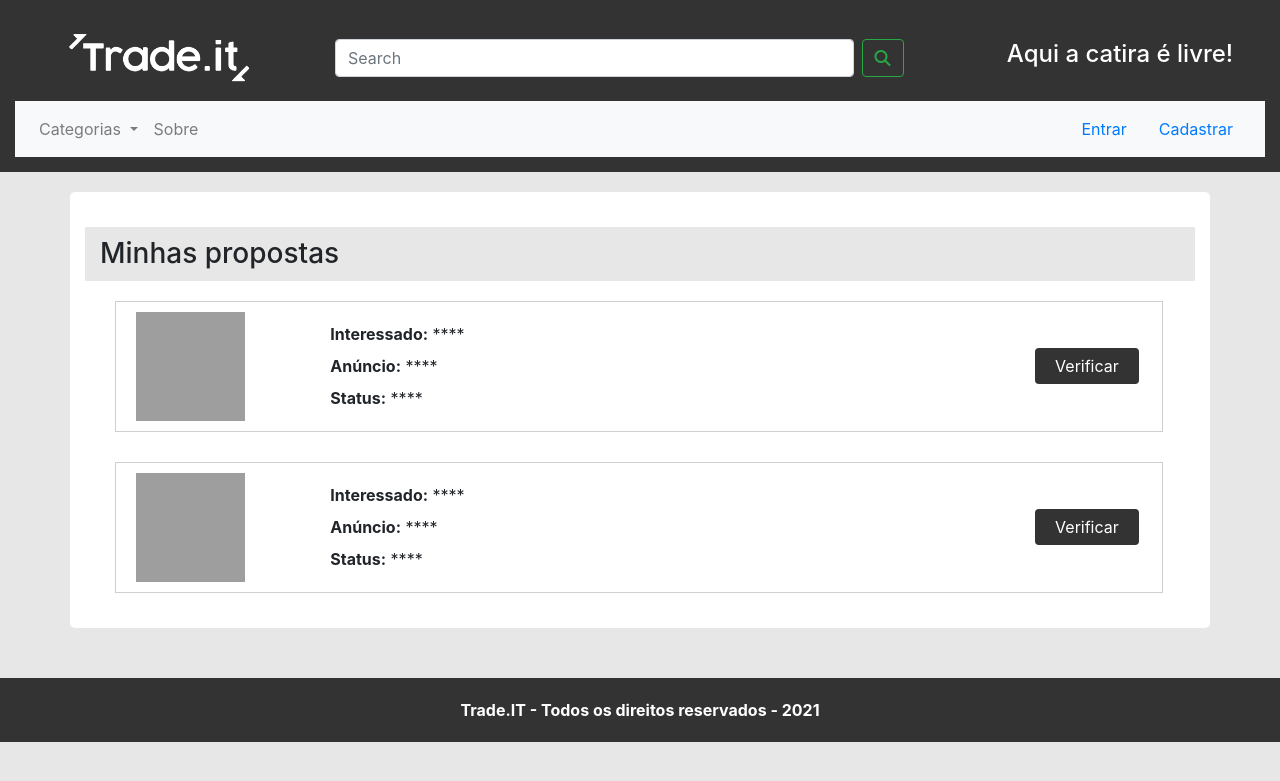
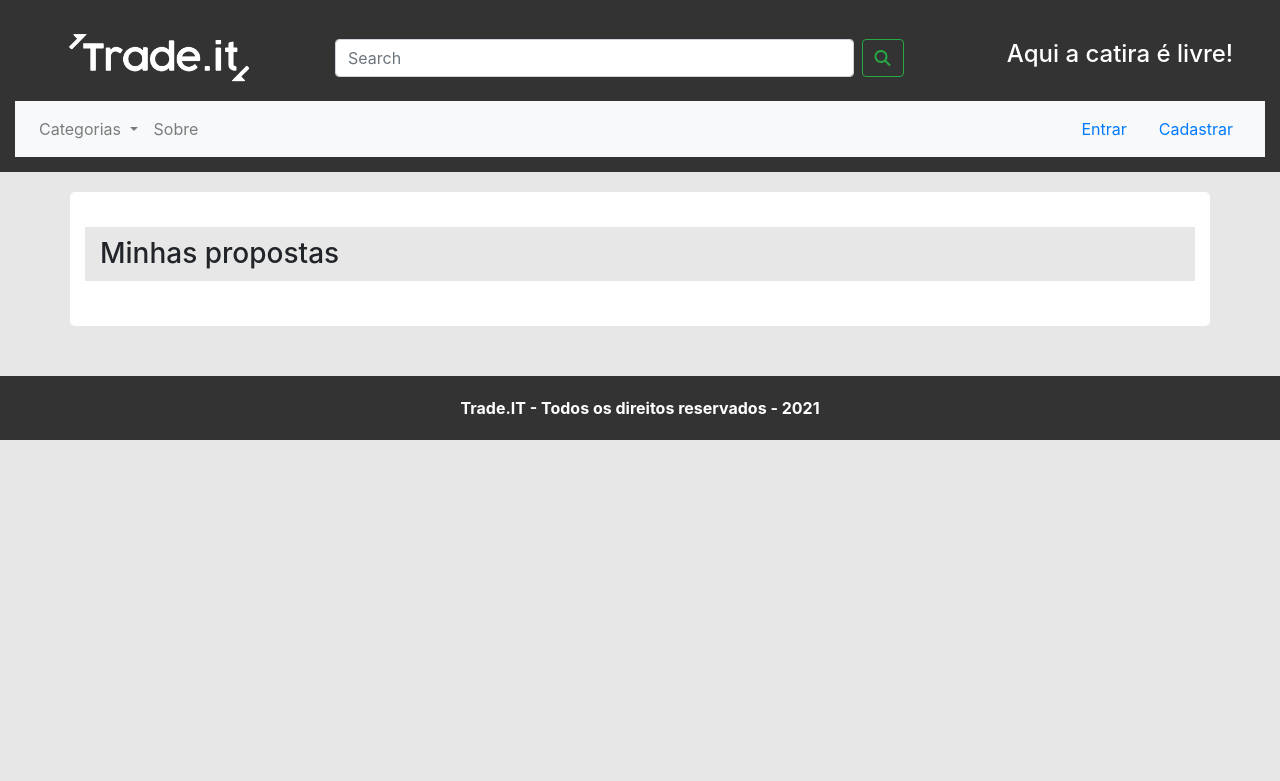
Before and after one commit to AlvaroAlvixx/Trade.it, a PHP site: page /minhas_propostas.php in a window 1280 px wide. Shown: the top 781 px of the page. Run offline with PHP 8.4, Linux system fonts and the light colour scheme; some libraries are stand-ins or nearby versions; grey boxes are pictures that could not be loaded.

Commit message:
Add files via upload

```diff
--- a/Codigo/minhas_propostas.php
+++ b/Codigo/minhas_propostas.php
@@ -13,6 +13,8 @@
 	<link rel="stylesheet" href="css/style_minhasPropostas.css">
 	<link rel="stylesheet" href="https://stackpath.bootstrapcdn.com/bootstrap/4.4.1/css/bootstrap.min.css" integrity="sha384-Vkoo8x4CGsO3+Hhxv8T/Q5PaXtkKtu6ug5TOeNV6gBiFeWPGFN9MuhOf23Q9Ifjh" crossorigin="anonymous">
 	<script src="https://kit.fontawesome.com/c6addf5154.js" crossorigin="anonymous"></script>
+	<script src="https://ajax.googleapis.com/ajax/libs/jquery/3.6.0/jquery.min.js"></script>
+	<script type="text/javascript" src="js/minhas_propostas.js"></script>
 	<script type="text/javascript" src="js/pesquisa_dados.js"></script>
 	<title>Minhas propostas - Trade.it</title>
 </head>
@@ -34,104 +36,7 @@
 
 					<div class="row">
 						<div class="col-12 divMinhasPropostas" id="minhasPropostas">
-							<fieldset class="fieldsetProposta">
-								<div class="row">
-									<div class="col-2 divImagem">
-										<div class="row">
-											<div class="col-12">
-												<div class="imagem">
-													<img src="https://picsum.photos/1080" class="card-img-top" alt="...">
-												</div>
-											</div>
-										</div>
-									</div>
-									<div class="col-8">
-										<div class="row">
-											<div class="col-12">
-												<div class="infoProposta">
-													<div class="row">
-														<label for="interessado" class="lblInfo"> Interessado: </label>
-														<label id="interessado">&nbsp****</label>
-													</div>
-													<div class="row">
-														<label for="anuncio" class="lblInfo"> Anúncio: </label>
-														<label id="anuncio">&nbsp****</label>
-													</div>
-													<div class="row">
-														<label for="status" class="lblInfo"> Status: </label>
-														<label id="status">&nbsp****</label>
-													</div>
-												</div>
-											</div>
-										</div>
-									</div>
-									<div class="col-2">
-										<div class="row">
-											<div class="col-12">
-												<div class="divBtnVerificar">
-													<form action="proposta.php">
-														<button type="submit" id="btnVerificarProposta" class="btn btn-primary btnVerificarProposta">Verificar</button>
-													</form>
-												</div>
-											</div>
-										</div>
-									</div>
-								</div>
-							</fieldset>
-						</div>
-					</div>
 
-					<!--
-					*******************************************************************
-					-->
-
-					<div class="row">
-						<div class="col-12 divMinhasPropostas" id="minhasPropostas">
-							<fieldset class="fieldsetProposta">
-								<div class="row">
-									<div class="col-2 divImagem">
-										<div class="row">
-											<div class="col-12">
-												<div class="imagem">
-													<img src="https://picsum.photos/1080" class="card-img-top" alt="...">
-												</div>
-											</div>
-										</div>
-									</div>
-									<div class="col-8">
-										<div class="row">
-											<div class="col-12">
-												<div class="infoProposta">
-													<div class="row">
-														<label for="interessado" class="lblInfo"> Interessado: </label>
-														<label id="interessado">&nbsp****</label>
-													</div>
-													<div class="row">
-														<label for="anuncio" class="lblInfo"> Anúncio: </label>
-														<label id="anuncio">&nbsp****</label>
-													</div>
-													<div class="row">
-														<label for="status" class="lblInfo"> Status: </label>
-														<label id="status">&nbsp****</label>
-													</div>
-												</div>
-
-											</div>
-										</div>
-									</div>
-									<div class="col-2">
-										<div class="row">
-											<div class="col-12">
-												<div class="divBtnVerificar">
-													<form action="proposta.php">
-														<button type="submit" id="btnVerificarProposta" class="btn btn-primary btnVerificarProposta">Verificar</button>
-													</form>
-												</div>
-											</div>
-										</div>
-									</div>
-								</div>
-							</fieldset>
 						</div>
 					</div>
 				</div>
@@ -147,7 +52,6 @@
 		</div>
 	</footer>
 
-	<script src="https://code.jquery.com/jquery-3.4.1.slim.min.js" integrity="sha384-J6qa4849blE2+poT4WnyKhv5vZF5SrPo0iEjwBvKU7imGFAV0wwj1yYfoRSJoZ+n" crossorigin="anonymous"></script>
 	<script src="https://cdn.jsdelivr.net/npm/popper.js@1.16.0/dist/umd/popper.min.js" integrity="sha384-Q6E9RHvbIyZFJoft+2mJbHaEWldlvI9IOYy5n3zV9zzTtmI3UksdQRVvoxMfooAo" crossorigin="anonymous"></script>
 	<script src="https://stackpath.bootstrapcdn.com/bootstrap/4.4.1/js/bootstrap.min.js" integrity="sha384-wfSDF2E50Y2D1uUdj0O3uMBJnjuUD4Ih7YwaYd1iqfktj0Uod8GCExl3Og8ifwB6" crossorigin="anonymous"></script>
 </body>
```
